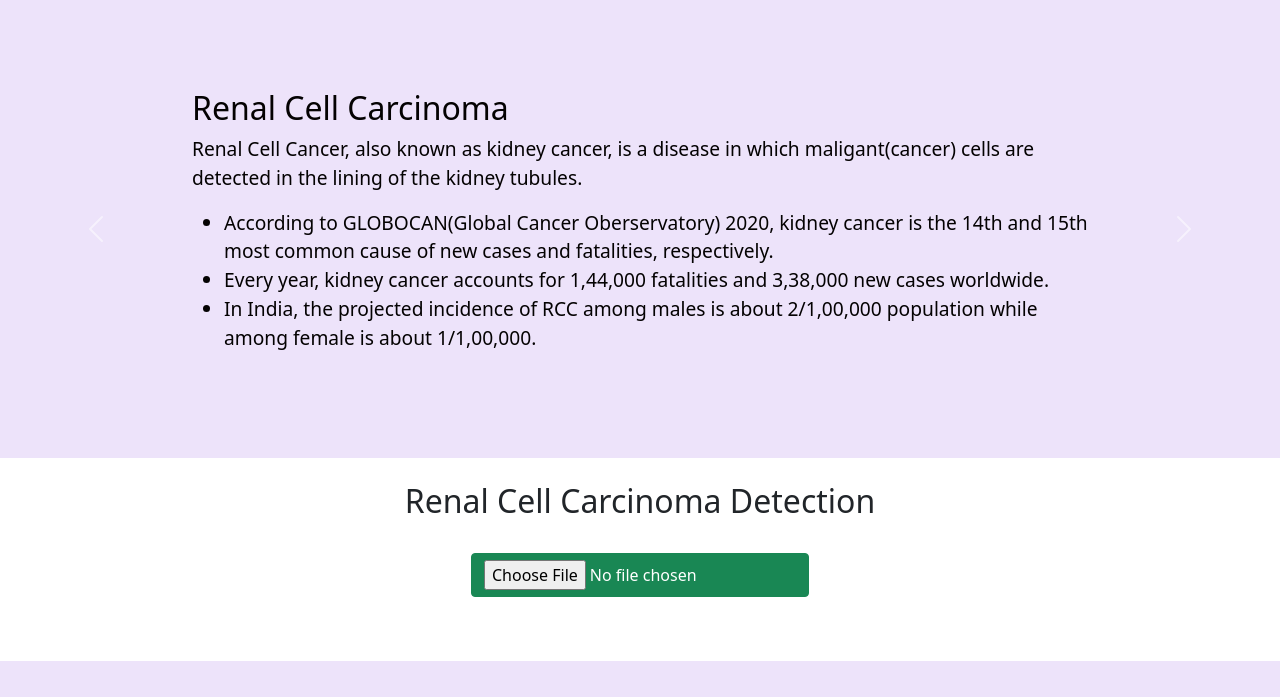
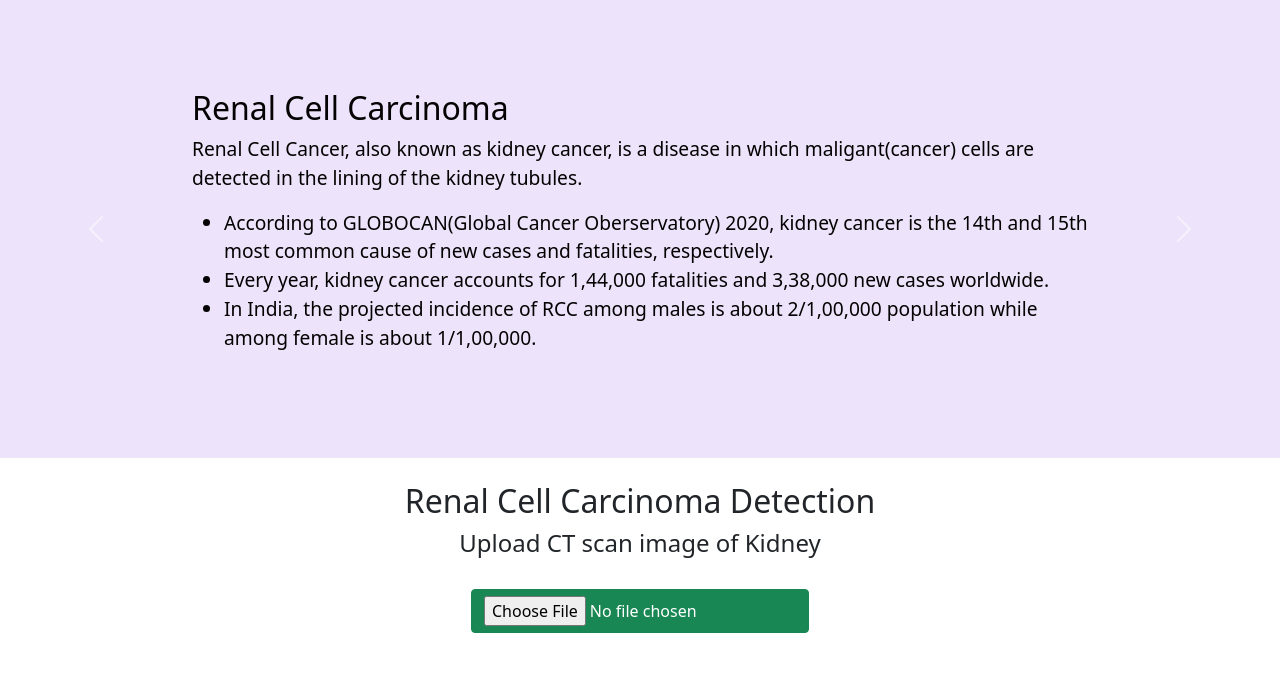
Before and after one commit to harsh14052/RenalCellCancerDetection, a Flask app: page / in a window 1280 px wide. Shown: the part 619-1316 px from the top of the page. Before the commit the page ends 1280 px from the top, so only its background shows below. Run offline with Flask 3, Linux system fonts and the light colour scheme; some libraries are stand-ins or nearby versions.

Commit message:
Added upload text

```diff
--- a/templates/index.html
+++ b/templates/index.html
@@ -58,6 +58,7 @@
 <center>
   <br />
   <h2>Renal Cell Carcinoma Detection</h2>
+  <h4>Upload CT scan image of Kidney</h4>
   <br />
 
   <form id="upload-file" method="post" enctype="multipart/form-data">
```
